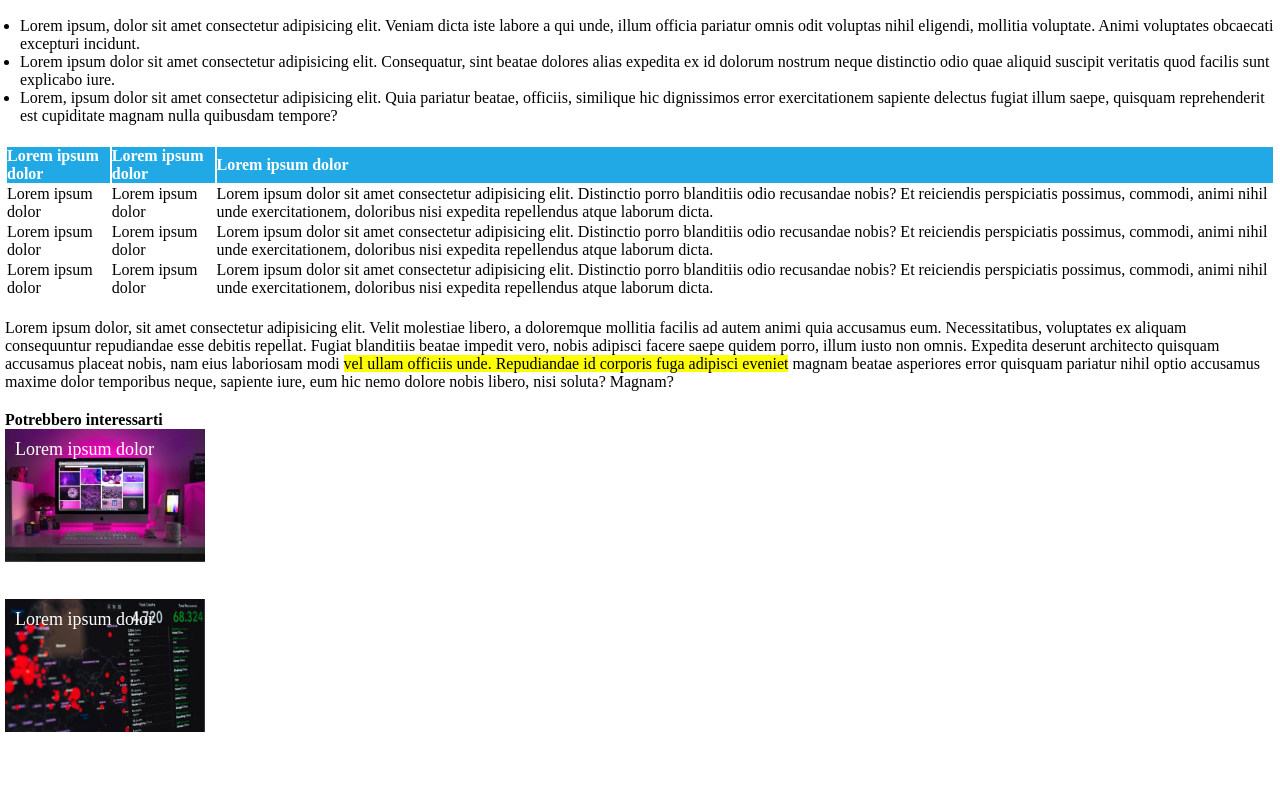
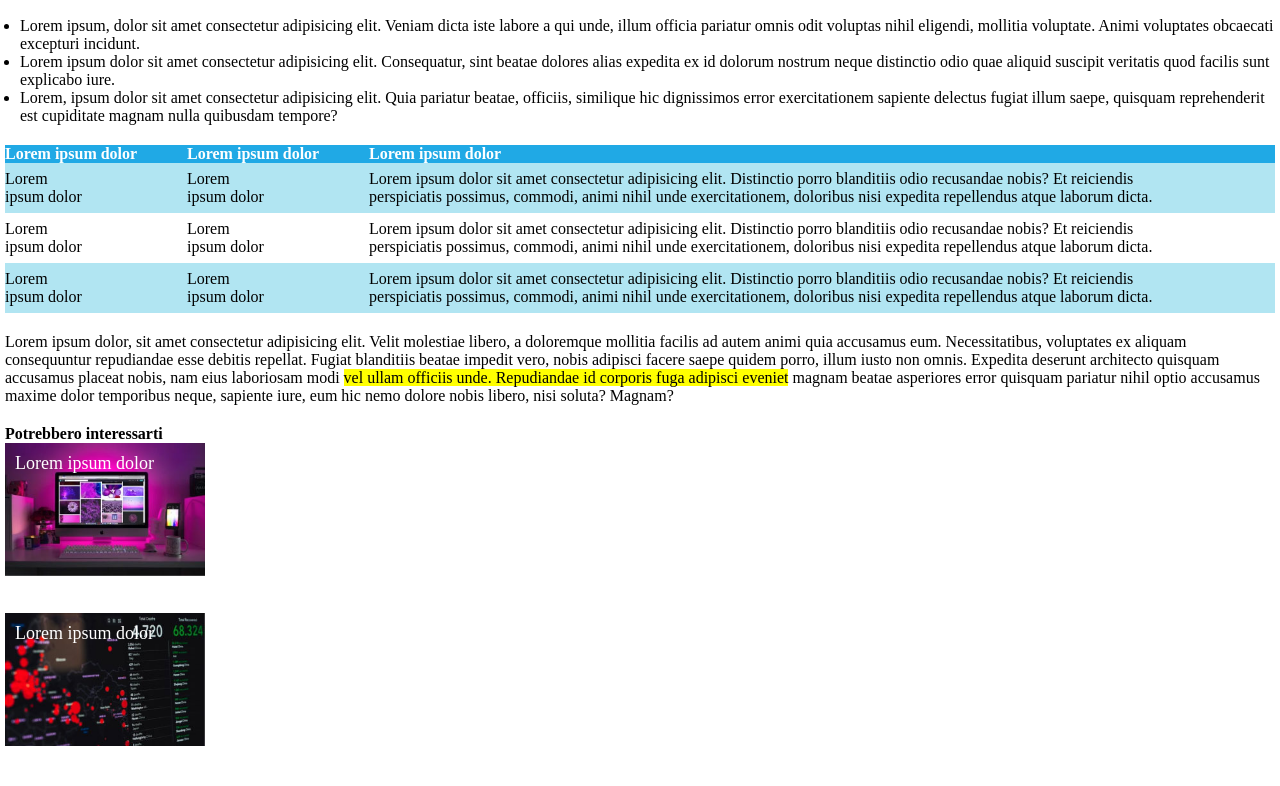
Before and after one commit to AlessioConsolo/html-css-booleaner, a plain HTML site: page index.html in a window 1280 px wide. Shown: the part 805-1591 px from the top of the page. Drawn offline with Linux system fonts and the light colour scheme.

Commit message:
[FEAT] Border collapse

```diff
--- a/css/style.css
+++ b/css/style.css
@@ -65,10 +65,21 @@ th {
 
 table {
   margin-bottom: 20px;
+  border-collapse: collapse;
+}
+
+.tr-azzurro {
+  background-color: rgba(177, 229, 242, 255);
 }
 
 main {
   margin-bottom: 20px;
+}
+
+td {
+  height: 50px;
+  text-align: left;
+  padding-right: 100px;
 }
 
 footer {
--- a/index.html
+++ b/index.html
@@ -76,7 +76,7 @@
             </tr>
           </thead>
           <tbody>
-            <tr>
+            <tr class="tr-azzurro">
               <td>Lorem ipsum dolor</td>
               <td>Lorem ipsum dolor</td>
               <td>
@@ -96,7 +96,7 @@
                 doloribus nisi expedita repellendus atque laborum dicta.
               </td>
             </tr>
-            <tr>
+            <tr class="tr-azzurro">
               <td>Lorem ipsum dolor</td>
               <td>Lorem ipsum dolor</td>
               <td>
```
